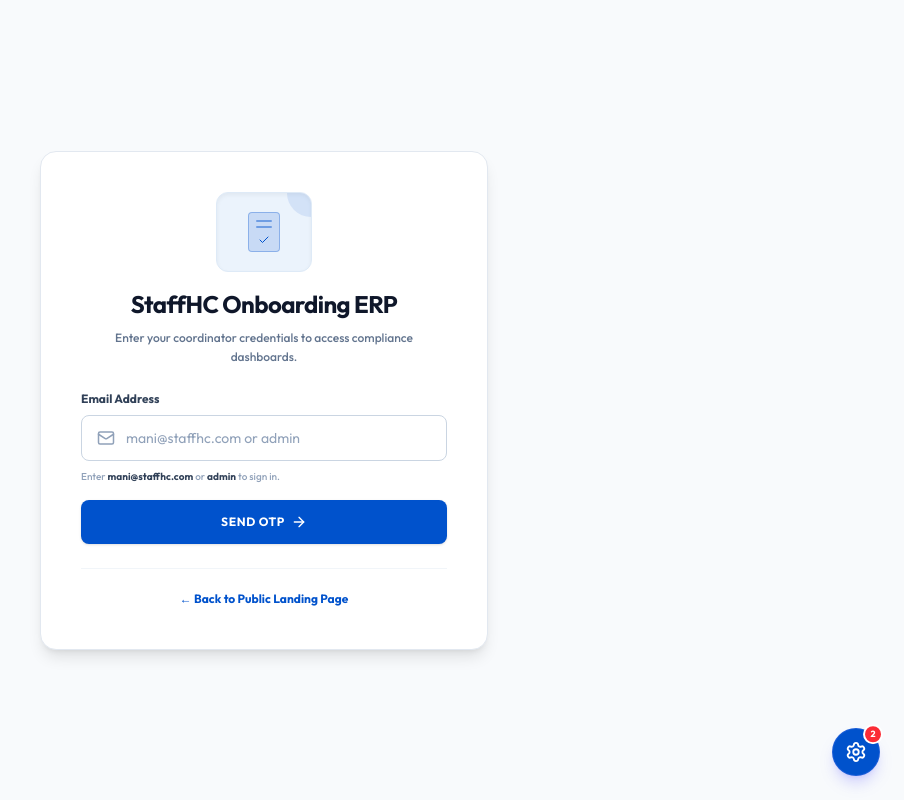
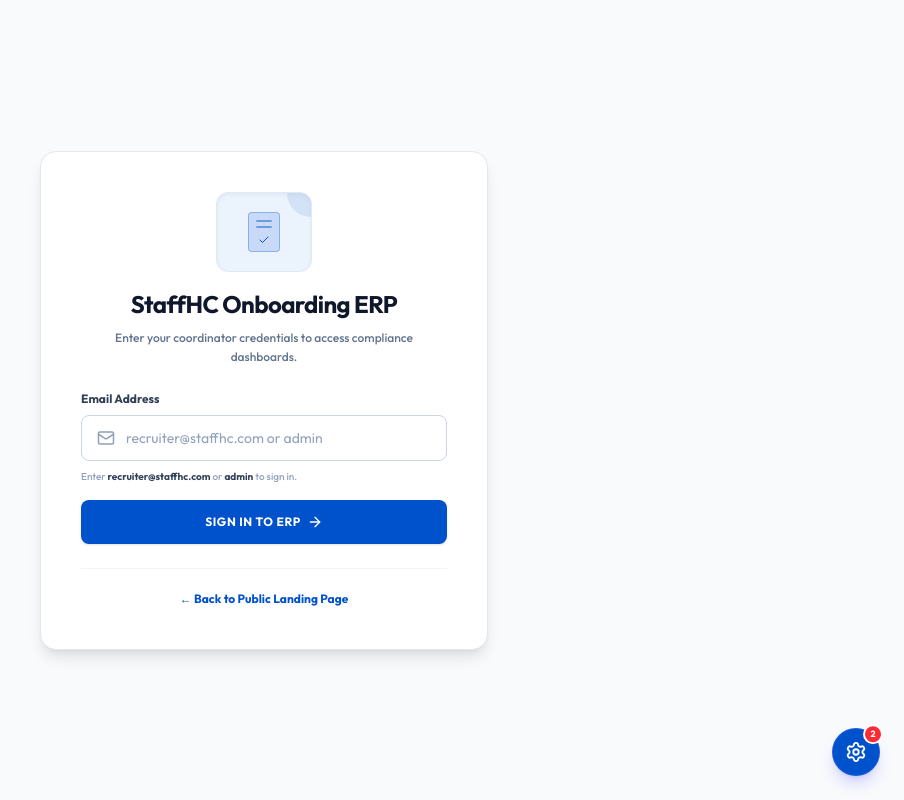
Before and after one commit to akrishav/portfolio1, a Next.js app: page /recruiter in a window 1280 px wide. Shown: the whole page, without its empty margins (376-1280 px from the left). Built offline with nearby package versions, Linux system fonts and the light colour scheme.

Commit message:
Revert "feat: implement two-step OTP flow on recruiter login page and suggest mani@staffhc.com as recruiter email"
This reverts commit 2e24ce6ae841faa61ea22867a9afe1380a943174.

```diff
--- a/src/app/recruiter/page.tsx
+++ b/src/app/recruiter/page.tsx
@@ -44,8 +44,6 @@ export default function RecruiterDashboard() {
   // Login form state
   const [email, setEmail] = useState("");
   const [loginError, setLoginError] = useState("");
-  const [otpSent, setOtpSent] = useState(false);
-  const [otpCode, setOtpCode] = useState("");
 
   // Search filter
   const [searchQuery, setSearchQuery] = useState("");
@@ -69,30 +67,16 @@ export default function RecruiterDashboard() {
   const [agencySearch, setAgencySearch] = useState("");
   const [expandedCandidateId, setExpandedCandidateId] = useState<string | null>(null);
 
-  const handleSendOtp = (e: React.FormEvent) => {
+  const handleLogin = (e: React.FormEvent) => {
     e.preventDefault();
     if (!email) return;
-
-    const cleanEmail = email.toLowerCase().trim();
-    if (cleanEmail === "mani@staffhc.com" || cleanEmail === "admin" || cleanEmail.includes("recruiter") || cleanEmail.includes("staffhc.com")) {
-      setOtpSent(true);
-      setLoginError("");
-    } else {
-      setLoginError("Invalid credentials. Enter 'mani@staffhc.com' or 'admin'.");
-    }
-  };
-
-  const handleVerifyOtp = (e: React.FormEvent) => {
-    e.preventDefault();
-    if (!otpCode) return;
 
     // Allow recruiter login
     const success = login(email, "recruiter");
     if (success) {
-      setOtpSent(false);
       setLoginError("");
     } else {
-      setLoginError("Verification failed. Please try again.");
+      setLoginError("Invalid credentials. Enter 'recruiter@staffhc.com' or 'admin'.");
     }
   };
 
@@ -161,8 +145,7 @@ export default function RecruiterDashboard() {
             </p>
           </div>
 
-          {!otpSent ? (
-            <form onSubmit={handleSendOtp} className="space-y-4 text-left">
+          <form onSubmit={handleLogin} className="space-y-4 text-left">
             <div className="space-y-2">
               <label className="block text-xs font-bold text-slate-700">Email Address</label>
               <div className="relative">
@@ -170,59 +153,13 @@ export default function RecruiterDashboard() {
                   type="text"
                   value={email}
                   onChange={(e) => setEmail(e.target.value)}
-                    placeholder="mani@staffhc.com or admin"
+                  placeholder="recruiter@staffhc.com or admin"
                   className="w-full px-4 py-3 bg-white border border-slate-300 rounded-lg text-slate-800 placeholder-slate-400 focus:outline-none focus:border-[#0052CC] focus:ring-1 focus:ring-[#0052CC] transition-colors text-sm pl-11"
                 />
                 <Mail className="absolute left-4 top-3.5 h-4.5 w-4.5 text-slate-400" />
               </div>
               <span className="text-[10px] text-slate-400 block mt-2 font-medium">
-                  Enter <strong className="text-slate-700">mani@staffhc.com</strong> or <strong className="text-slate-700">admin</strong> to sign in.
-                </span>
-              </div>
-
-              {loginError && (
-                <div className="mt-4 p-3 bg-red-50 border border-red-200 text-red-650 rounded-lg text-xs text-left">
-                  {loginError}
-                </div>
-              )}
-
-              <button
-                type="submit"
-                className="w-full py-3.5 bg-[#0052CC] hover:bg-[#0042A3] text-white rounded-lg text-xs font-bold uppercase tracking-wider transition-all flex items-center justify-center gap-1.5 shadow"
-              >
-                Send OTP
-                <ArrowRight className="h-4 w-4" />
-              </button>
-            </form>
-          ) : (
-            <form onSubmit={handleVerifyOtp} className="space-y-4 text-left">
-              <div className="space-y-2">
-                <div className="flex justify-between items-center mb-2">
-                  <label className="block text-xs font-bold text-slate-700">
-                    Enter Verification Code
-                  </label>
-                  <button
-                    type="button"
-                    onClick={() => setOtpSent(false)}
-                    className="text-xs font-bold text-[#0052CC] hover:underline"
-                  >
-                    Change Email
-                  </button>
-                </div>
-                <div className="relative">
-                  <input
-                    type="text"
-                    required
-                    maxLength={6}
-                    value={otpCode}
-                    onChange={(e) => setOtpCode(e.target.value)}
-                    placeholder="Enter 6-digit OTP"
-                    className="w-full px-4 py-3 bg-white border border-slate-300 rounded-lg text-slate-850 placeholder-slate-400 focus:outline-none focus:border-[#0052CC] focus:ring-1 focus:ring-[#0052CC] transition-colors text-sm pl-11 text-center tracking-widest font-mono font-bold"
-                  />
-                  <Check className="absolute left-4 top-3.5 h-4.5 w-4.5 text-slate-400" />
-                </div>
-                <span className="text-[10px] text-slate-400 block mt-2 text-center font-medium">
-                  Enter <strong className="text-slate-700">123456</strong> (or any code) to sign in.
+                Enter <strong className="text-slate-700">recruiter@staffhc.com</strong> or <strong className="text-slate-700">admin</strong> to sign in.
               </span>
             </div>
 
@@ -240,7 +177,6 @@ export default function RecruiterDashboard() {
               <ArrowRight className="h-4 w-4" />
             </button>
           </form>
-          )}
 
           <div className="pt-4 border-t border-slate-100 text-center">
             <Link href="/" className="text-xs font-bold text-[#0052CC] hover:underline">
```
Lines whose indentation alone changed are shown as unchanged.
